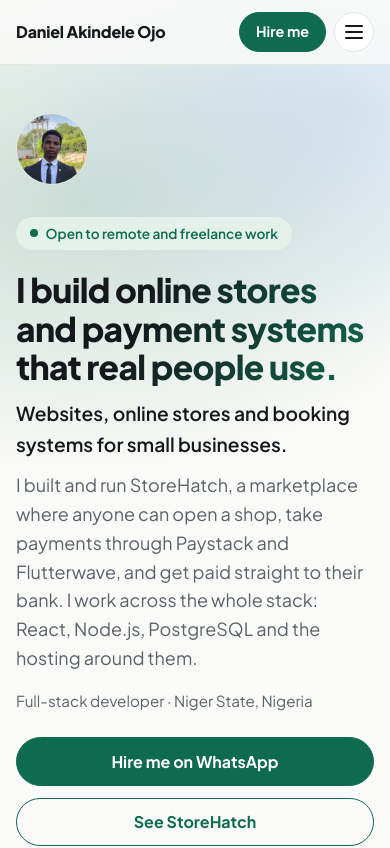
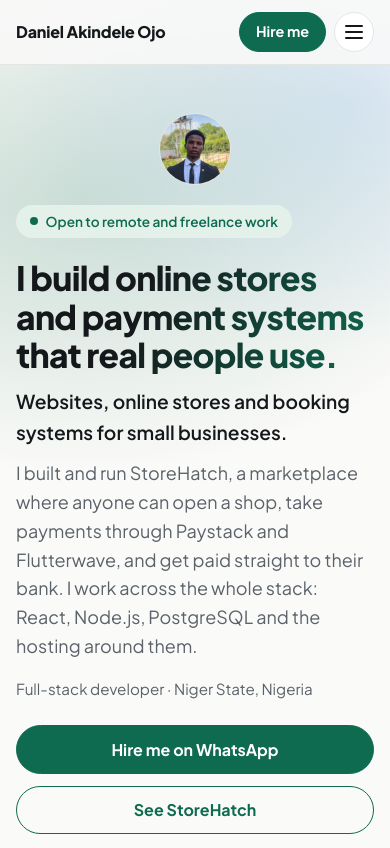
Before and after one commit to akindeleDaniel/portfolio, a React (Vite) app: page / in a window 390 px wide. Shown: the top 848 px of the page. Built offline with nearby package versions, Linux system fonts and the light colour scheme.

Commit message:
chore: center photo on phone width

```diff
--- a/src/index.css
+++ b/src/index.css
@@ -125,7 +125,7 @@ a:focus-visible, .button:focus-visible { outline: 2px solid var(--accent); outli
 
 /* Hero */
 .hero { padding-block: 3rem 2rem; }
-.hero-home { display: grid; gap: 2rem; }
+.hero-home { display: grid; gap: 1.25rem; }
 .hero-text { order: 2; }
 .badge {
   display: inline-flex; align-items: center; gap: 0.5rem;
@@ -145,7 +145,7 @@ a:focus-visible, .button:focus-visible { outline: 2px solid var(--accent); outli
   order: 1; width: 4.5rem; aspect-ratio: 1; border-radius: 50%; overflow: hidden;
   background: linear-gradient(135deg, var(--accent-soft), var(--surface-2));
   border: 1px solid var(--border);
-  display: grid; place-items: center;
+  display: grid; place-items: center; justify-self: center;
 }
 .portrait img { width: 100%; height: 100%; object-fit: cover; }
 .portrait-initials { font-size: 1.4rem; font-weight: 800; color: var(--accent); letter-spacing: -0.02em; }
@@ -373,7 +373,7 @@ main { overflow-x: clip; }
   .steps { grid-template-columns: repeat(3, 1fr); }
   .hero-home { grid-template-columns: 1fr 18rem; align-items: center; gap: 4rem; }
   .hero-text { order: 0; }
-  .portrait { order: 0; width: 100%; border-radius: 24px; aspect-ratio: 4 / 5; }
+  .portrait { order: 0; justify-self: stretch; width: 100%; border-radius: 24px; aspect-ratio: 4 / 5; }
   .portrait-initials { font-size: 4rem; }
   .project { display: grid; grid-template-columns: 1.2fr 1fr; }
   .project-image { border-bottom: 0; border-right: 1px solid var(--border); display: grid; place-items: center; padding: 1.5rem; }
```
